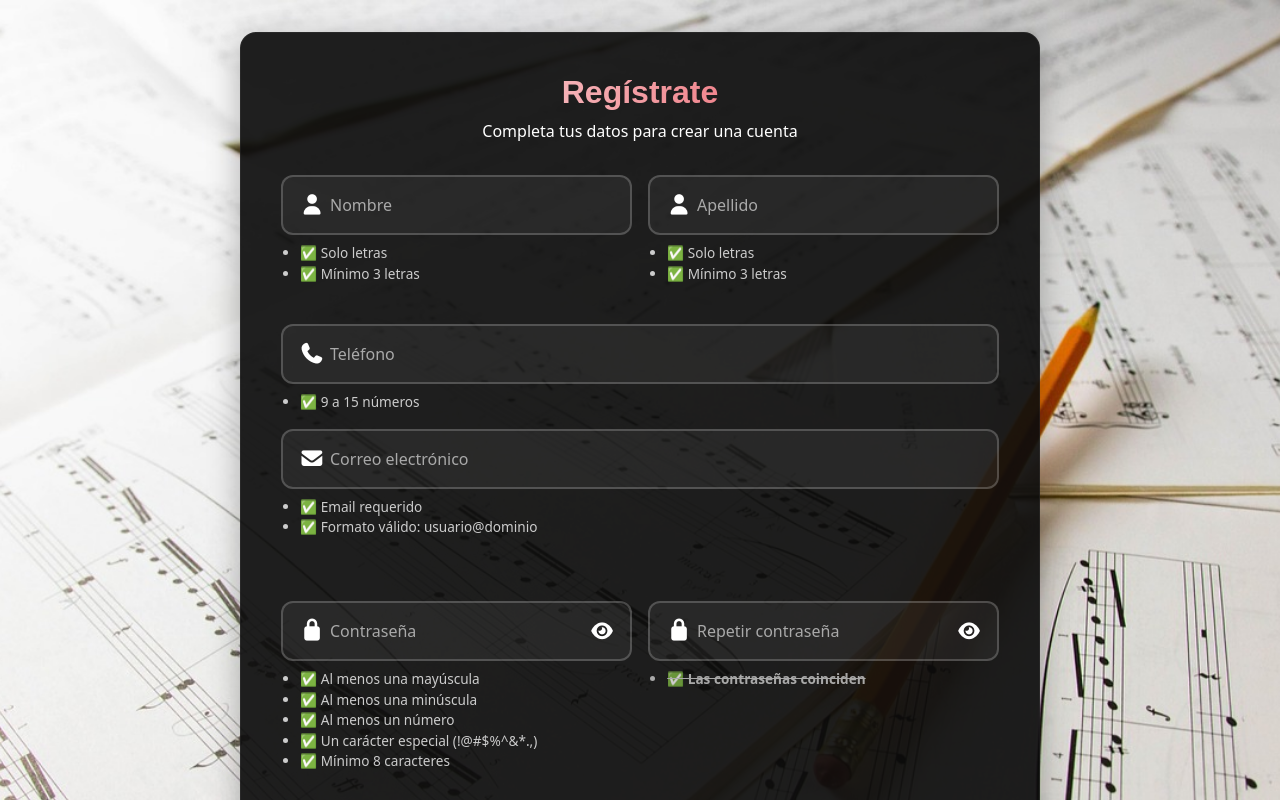
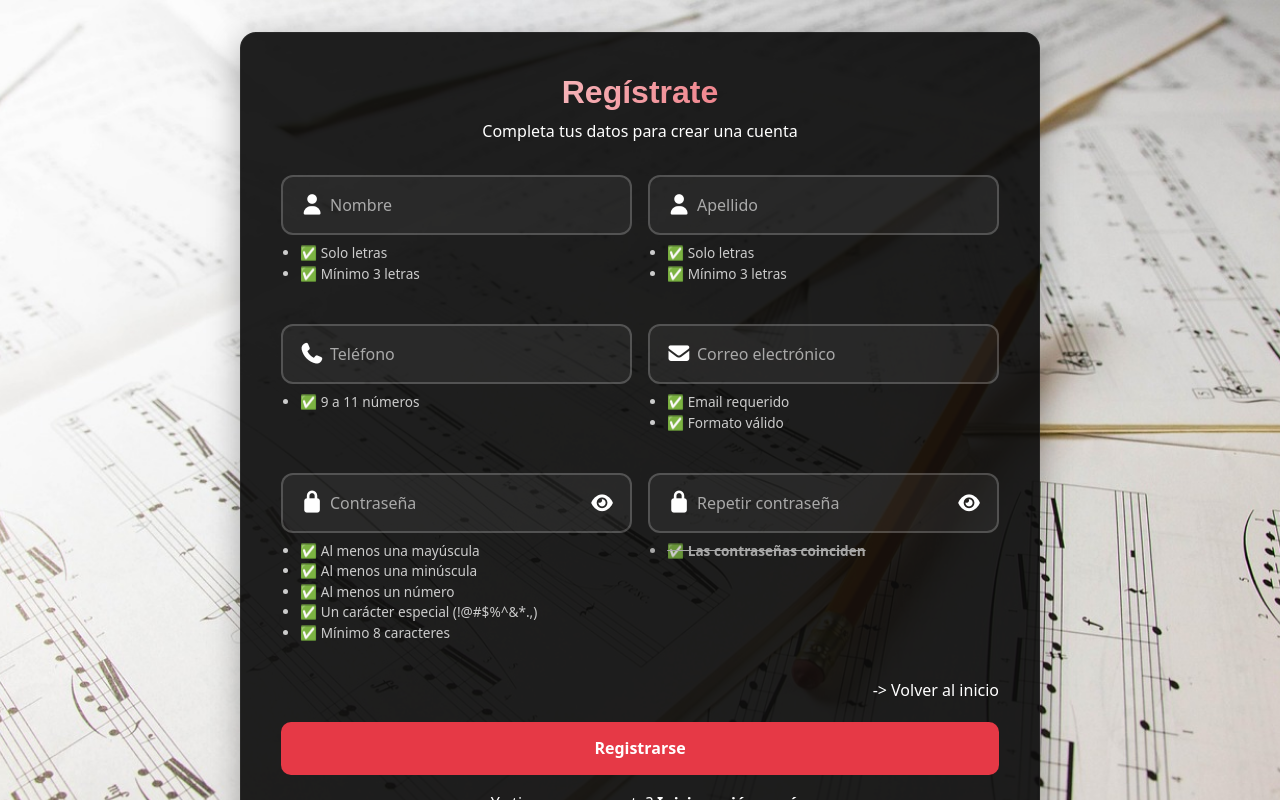
Before and after one commit to Kenneth5817/TFG_Musicallyx, an Angular app in the folder frontend/: page /registrarse in a window 1280 px wide. Shown: the top 800 px of the page. Built offline with nearby package versions, Linux system fonts and the light colour scheme.

Commit message:
cambio ligero

```diff
--- a/frontend/src/app/pages/registrarse/registrarse.component.html
+++ b/frontend/src/app/pages/registrarse/registrarse.component.html
@@ -38,34 +38,36 @@
         </div>
       </div>
 
+      <!-- Telefono e Email -->
+      <div class="row-inputs">
+
+        <!-- Teléfono -->
         <div class="input-group-wrapper">
-        <div class="input-group"
-             [ngClass]="{'valid': registerForm.get('telefono')?.valid,
-                   'invalid': registerForm.get('telefono')?.invalid && registerForm.get('telefono')?.touched}">
+          <div class="input-group">
             <i class="fas fa-phone"></i>
-
-          <input type="text"
-                 formControlName="telefono"
-                 placeholder="Teléfono">
+            <input type="text" formControlName="telefono" placeholder="Teléfono">
           </div>
 
           <ul class="validation-checklist">
             <li [class.valid]="registerForm.get('telefono')?.valid">
-            ✅ 9 a 15 números
+              ✅ 9 a 11 números
             </li>
           </ul>
+        </div>
 
         <!-- Email -->
         <div class="input-group-wrapper">
-          <div class="input-group" [ngClass]="{'valid': email?.valid, 'invalid': email?.invalid && email?.touched}">
+          <div class="input-group">
             <i class="fas fa-envelope"></i>
-            <input type="email" formControlName="email" placeholder="Correo electrónico" (input)="updateFieldCriteria('email')">
+            <input type="email" formControlName="email" placeholder="Correo electrónico">
           </div>
+
           <ul class="validation-checklist">
             <li [class.valid]="fieldCriteria.email.required">✅ Email requerido</li>
-            <li [class.valid]="fieldCriteria.email.valid">✅ Formato válido: usuario&#64;dominio</li>
+            <li [class.valid]="fieldCriteria.email.valid">✅ Formato válido</li>
           </ul>
         </div>
+
       </div>
 
       <!-- Contraseña / Repetir Contraseña -->
```
Lines whose indentation alone changed are shown as unchanged.
